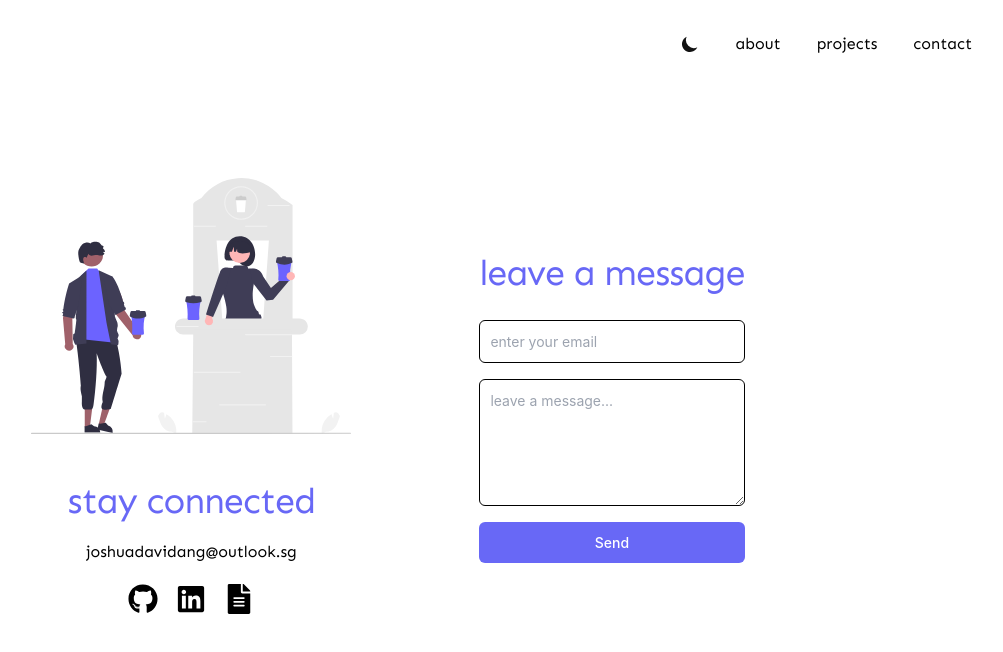
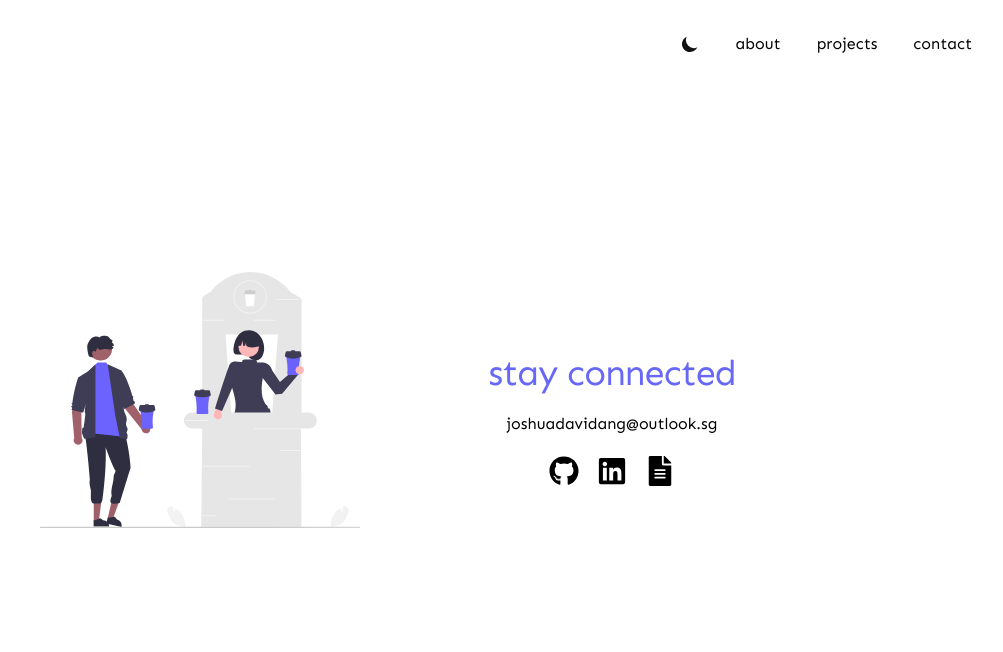
Before and after one commit to joshuadavidang/joshua-david-legacy, a Next.js app: page /Contact/ContactPage in a window 1280 px wide. Shown: the top 652 px of the page, without its empty margins (252-1255 px from the left). Built offline with nearby package versions, Linux system fonts and the light colour scheme.

Commit message:
removed form

```diff
--- a/pages/Contact/ContactPage.tsx
+++ b/pages/Contact/ContactPage.tsx
@@ -6,9 +6,10 @@ import Form from "../../components/Form/index";
 
 const ContactPage = () => {
   return (
-    <main className="flex md:flex-row flex-col md:gap-32 justify-center px-10 items-center h-screen w-screen text-center md:p-0 pt-56 pb-20 overflow-scroll">
+    <main className="flex md:flex-row flex-col md:gap-32 justify-center items-center h-screen w-screen text-center">
       <div className="md:w-3/12 w-8/12">
         <Image src={Coffee} alt="coffee" />
+      </div>
 
       <div className="pt-10">
         <p className="text-blue1 dark:text-blue1 text-2xl md:text-4xl font-sen tracking-tight">
@@ -43,11 +44,10 @@ const ContactPage = () => {
           </span>
         </div>
       </div>
-      </div>
 
-      <div className="md:w-fit w-10/12 md:mt-0 mt-10">
+      {/* <div className="md:w-fit w-10/12 md:mt-0 mt-10">
         <Form />
-      </div>
+      </div> */}
     </main>
   );
 };
```
Lines whose indentation alone changed are shown as unchanged.
